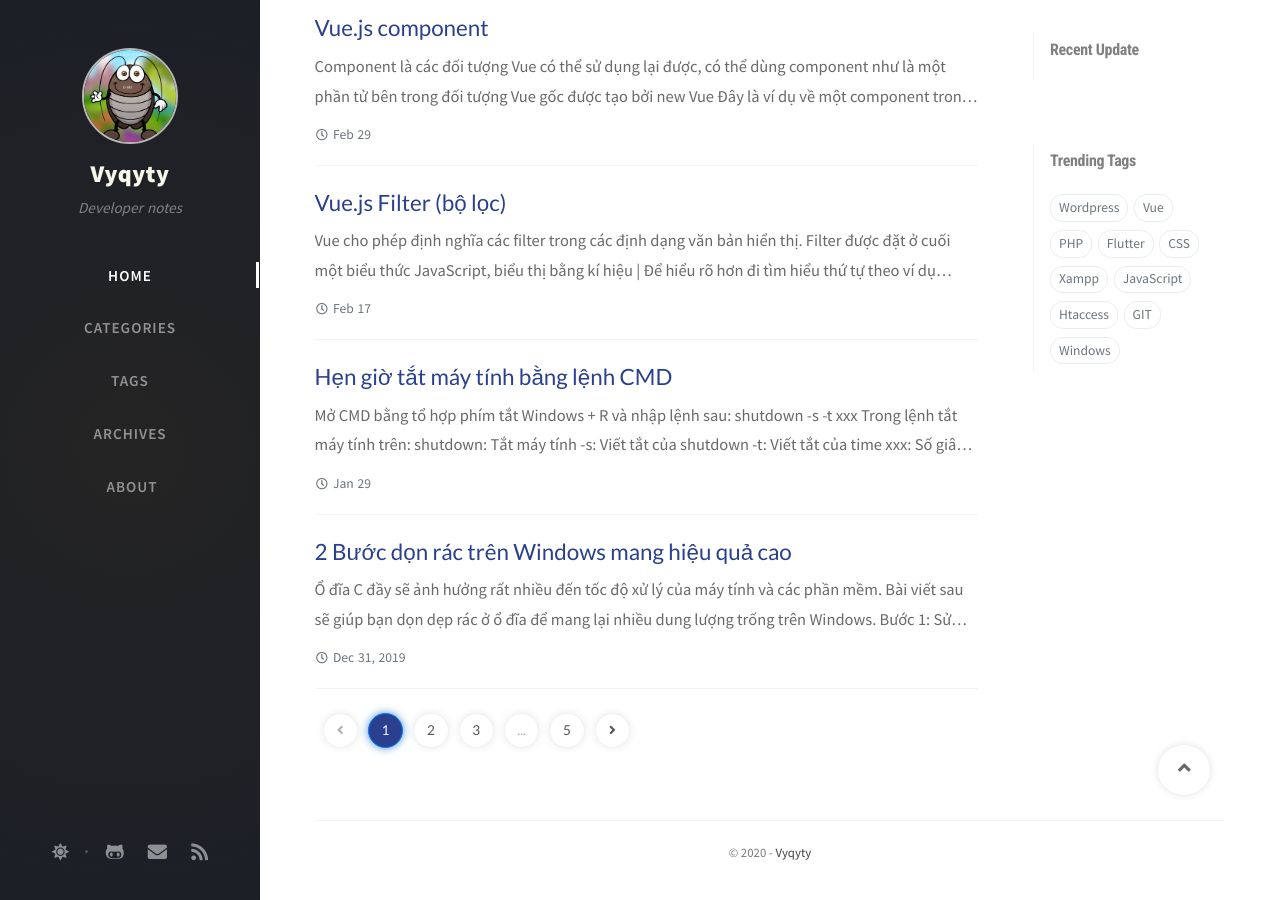
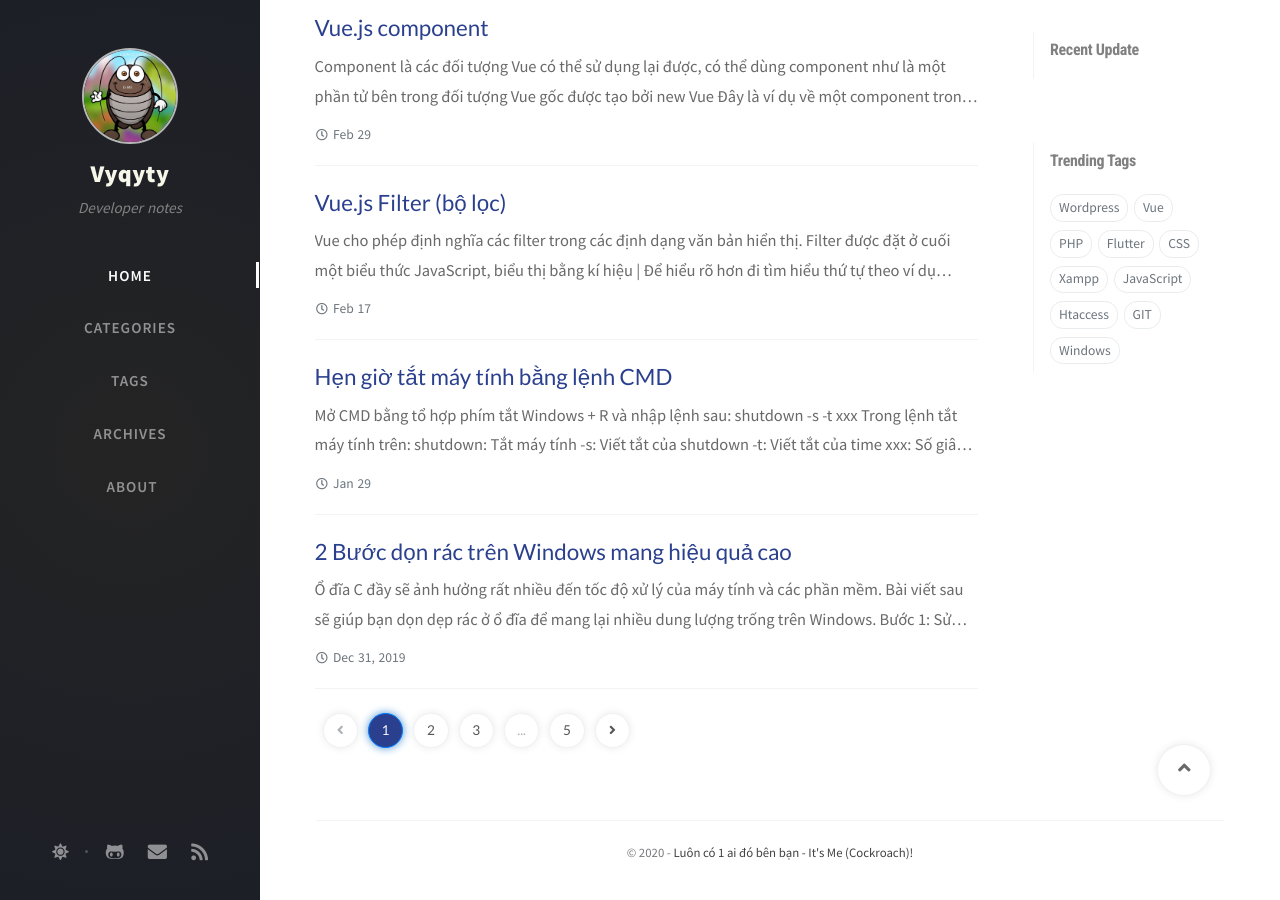
Before and after one commit to vyqyty/vyqyty.github.io, a Jekyll site: the page built from index.html, in a window 1280 px wide and 900 px high, scrolled down 1127 px. Built offline with Jekyll 4.4.1, drawn with Linux system fonts in a browser that asks for light colours; nearby versions of some CDN libraries; the list of posts is cut into pages by our own code; comment, search, counter and statistics services are not loaded.

Commit message:
Update footer.html

```diff
--- a/_includes/footer.html
+++ b/_includes/footer.html
@@ -10,8 +10,8 @@
   <div class="d-flex justify-content-between align-items-center">
     <div class="footer-center">
       <p class="mb-0">
-        © {{ 'now' | date: "%Y" }} -
-        <a href="{{ site.social.links[0] }}">{{ site.social.name }}</a>
+        <!--© {{ 'now' | date: "%Y" }} - <a href="{{ site.social.links[0] }}">{{ site.social.name }}</a>-->
+        © {{ 'now' | date: "%Y" }} - <a href="#">Luôn có 1 ai đó bên bạn - It's Me (Cockroach)!</a>
       </p>
     </div>
 
```
